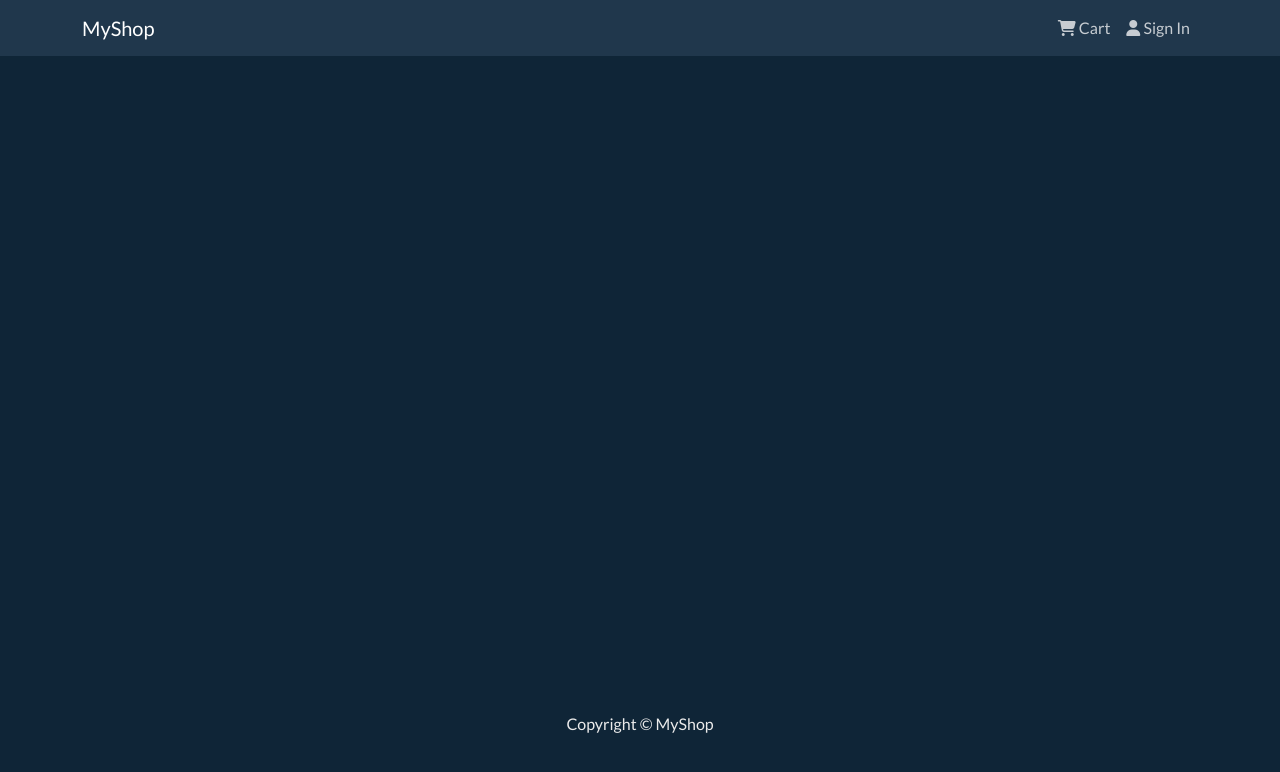
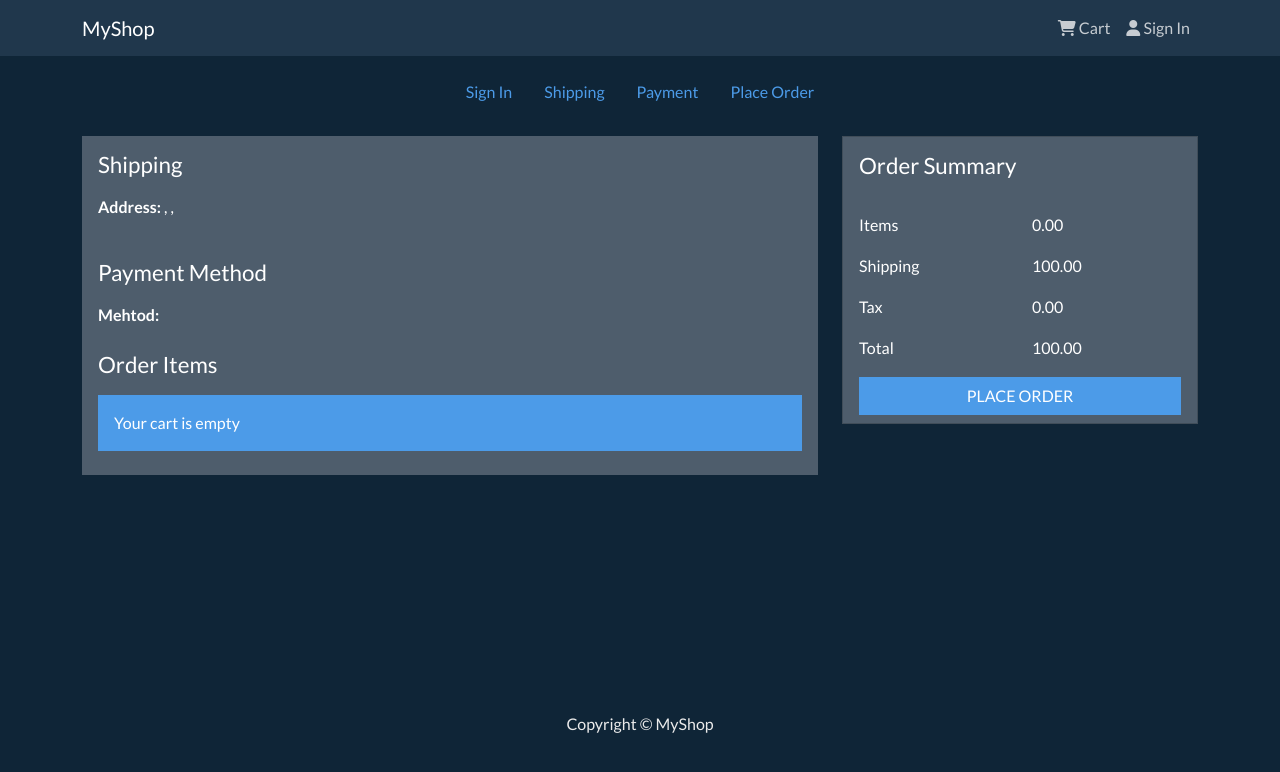
Before and after one commit to MSamardzija/eCommerce_v1, a React (Create React App) app in the folder frontend/: page /placeorder in a window 1280 px wide. Shown: the top 772 px of the page. Built offline with nearby package versions, Linux system fonts and the light colour scheme.

Commit message:
Place Order Screen

```diff
--- a/frontend/src/App.js
+++ b/frontend/src/App.js
@@ -11,6 +11,7 @@
 import ProfileScreen from './screens/ProfileScreen'
 import ShippingScreen from './screens/ShippingScreen'
 import PaymentScreen from './screens/PaymentScreen'
+import PlaceOrderScreen from './screens/PlaceOrderScreen'
 
 const App = () => {
   return (
@@ -21,6 +22,7 @@
           <Routes>
             <Route path='/payment' element={<PaymentScreen />} />
             <Route path='/shipping' element={<ShippingScreen />} />
+            <Route path='/placeorder' element={<PlaceOrderScreen />} />
             <Route path='/login' element={<LoginScreen />} />
             <Route path='/register' element={<RegisterScreen />} />
             <Route path='/profile' element={<ProfileScreen />} />
--- /dev/null
+++ b/frontend/src/screens/PlaceOrderScreen.js
@@ -0,0 +1,149 @@
+import React, { useState } from 'react'
+import {
+  Button,
+  Row,
+  Col,
+  ListGroup,
+  Image,
+  Card,
+  ListGroupItem,
+} from 'react-bootstrap'
+import { Link, useNavigate } from 'react-router-dom'
+import { useDispatch, useSelector } from 'react-redux'
+import Message from '../components/Message'
+import CheckoutSteps from '../components/CheckoutSteps'
+import { saveShippingAddress } from '../actions/cartActions'
+
+const PlaceOrderScreen = () => {
+  const cart = useSelector((state) => state.cart)
+
+  //   Rounding to 2 decimals always
+  const addDecimals = (num) => {
+    return (Math.round(num * 100) / 100).toFixed(2)
+  }
+
+  //   Calculate prices
+  cart.itemsPrice = addDecimals(
+    cart.cartItems.reduce((acc, item) => acc + item.price * item.qty, 0)
+  )
+  cart.shippingPrice = addDecimals(cart.itemsPrice > 100 ? 0 : 100)
+  cart.taxPrice = addDecimals(Number((0.15 * cart.itemsPrice).toFixed(2)))
+  cart.totalPrice = (
+    Number(cart.itemsPrice) +
+    Number(cart.shippingPrice) +
+    Number(cart.taxPrice)
+  ).toFixed(2)
+
+  //   Handlers
+  const placeOrderHandler = () => {
+    console.log('first')
+  }
+
+  return (
+    <>
+      <CheckoutSteps step1 step2 step3 step4 />
+      <Row>
+        <Col md={8}>
+          <ListGroup variant='flush'>
+            <ListGroup.Item>
+              <h2>Shipping</h2>
+              <p>
+                <strong>Address: </strong>
+                {cart.shippingAddress.address}, {cart.shippingAddress.city}{' '}
+                {cart.shippingAddress.postalCode}, {''}
+                {cart.shippingAddress.contry}
+              </p>
+            </ListGroup.Item>
+
+            <ListGroup.Item>
+              <h2>Payment Method</h2>
+              <strong>Mehtod: </strong>
+              {cart.paymentMethod}
+            </ListGroup.Item>
+
+            <ListGroup.Item>
+              <h2>Order Items</h2>
+              {cart.cartItems.length === 0 ? (
+                <Message>Your cart is empty</Message>
+              ) : (
+                <ListGroup variant='flush'>
+                  {cart.cartItems.map((item, index) => (
+                    <ListGroup.Item key={index}>
+                      <Row>
+                        <Col md={1}>
+                          <Image
+                            src={item.image}
+                            alt={item.name}
+                            fluid
+                            rounded
+                          />
+                        </Col>
+
+                        <Col>
+                          <Link to={`/product/${item.product}`}>
+                            {item.name}
+                          </Link>
+                        </Col>
+
+                        <Col md={4}>
+                          {item.qty} x ${item.price} = ${item.qty * item.price}
+                        </Col>
+                      </Row>
+                    </ListGroup.Item>
+                  ))}
+                </ListGroup>
+              )}
+            </ListGroup.Item>
+          </ListGroup>
+        </Col>
+        <Col md={4}>
+          <Card>
+            <ListGroup variant='flush'>
+              <ListGroup.Item>
+                <h2>Order Summary</h2>
+              </ListGroup.Item>
+              <ListGroup.Item>
+                <Row>
+                  <Col>Items</Col>
+                  <Col>{cart.itemsPrice}</Col>
+                </Row>
+              </ListGroup.Item>
+              <ListGroup.Item>
+                <Row>
+                  <Col>Shipping</Col>
+                  <Col>{cart.shippingPrice}</Col>
+                </Row>
+              </ListGroup.Item>
+              <ListGroup.Item>
+                <Row>
+                  <Col>Tax</Col>
+                  <Col>{cart.taxPrice}</Col>
+                </Row>
+              </ListGroup.Item>
+
+              <ListGroup.Item>
+                <Row>
+                  <Col>Total</Col>
+                  <Col>{cart.totalPrice}</Col>
+                </Row>
+              </ListGroup.Item>
+
+              <ListGroup.Item className='d-grid gap-2'>
+                <Button
+                  type='button'
+                  className='btn-block'
+                  disabled={cart.cartItems === 0}
+                  onClick={placeOrderHandler}
+                >
+                  PLACE ORDER
+                </Button>
+              </ListGroup.Item>
+            </ListGroup>
+          </Card>
+        </Col>
+      </Row>
+    </>
+  )
+}
+
+export default PlaceOrderScreen
```
